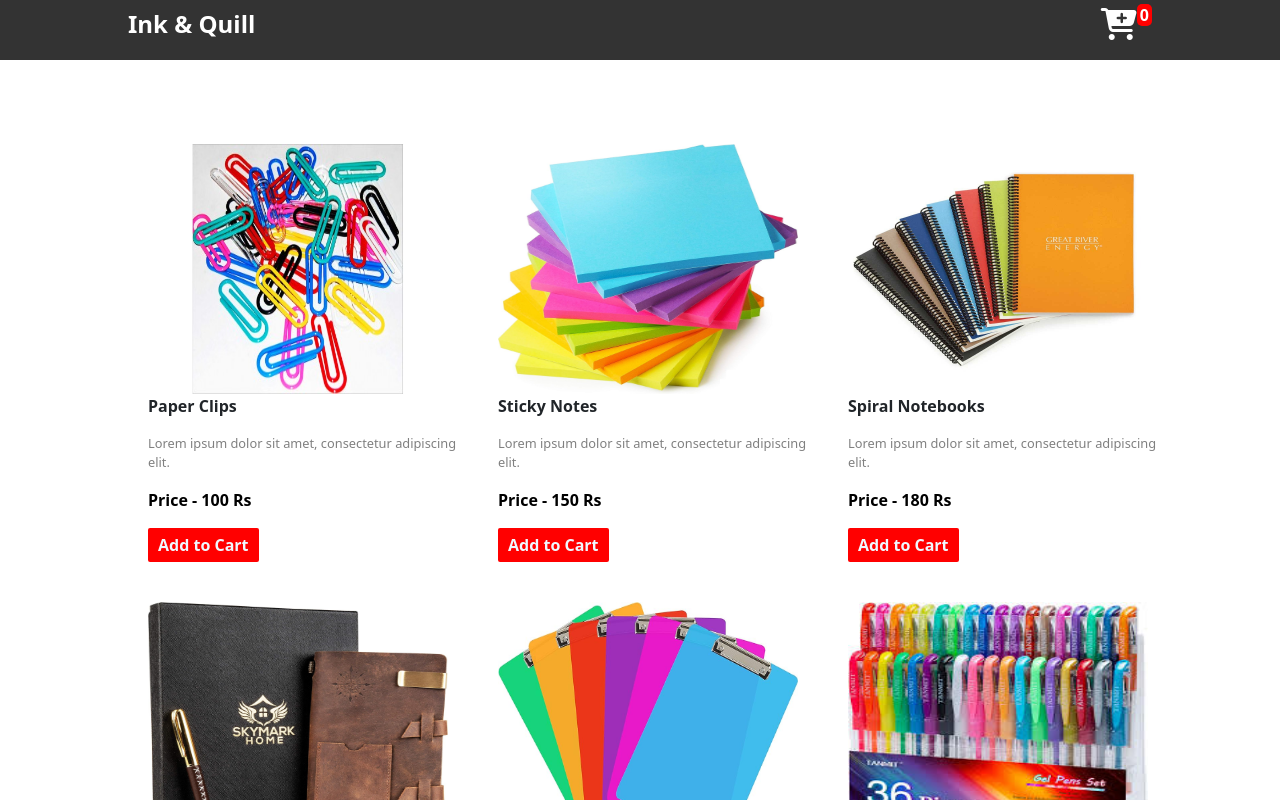
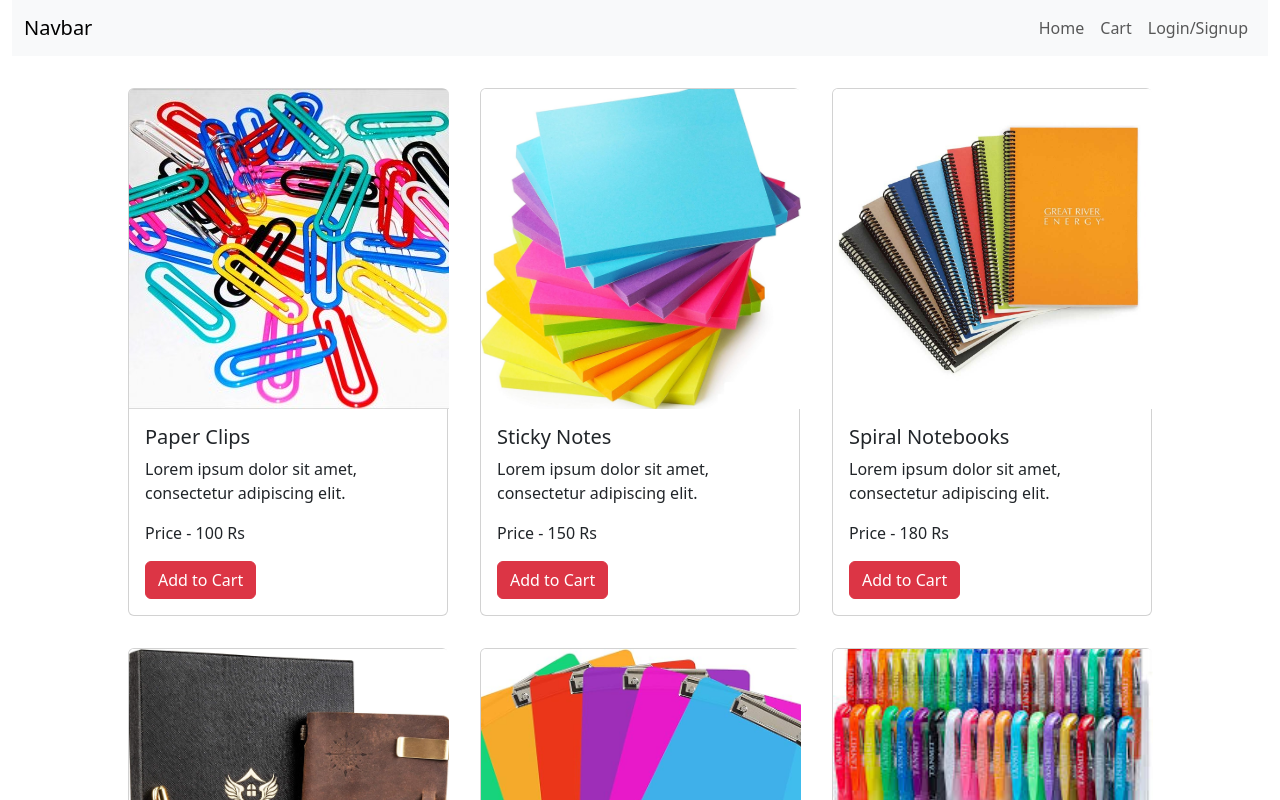
Before and after one commit to tarundhurwe/test-website, a React (Vite) app in the folder E-commerce/Frontend/: page / in a window 1280 px wide. Shown: the top 800 px of the page. Built offline with nearby package versions, Linux system fonts and the light colour scheme.

Commit message:
Added bootstrap

```diff
--- a/E-commerce/Frontend/src/components/Cards.jsx
+++ b/E-commerce/Frontend/src/components/Cards.jsx
@@ -1,5 +1,5 @@
 import React, { useState } from "react";
-import "../App.css";
+import "bootstrap/dist/css/bootstrap.min.css";
 import ProductPage from "./ProductPage";
 
 const Cards = ({ item, handleClick }) => {
@@ -15,17 +15,46 @@ const Cards = ({ item, handleClick }) => {
   };
 
   return (
-    <div className="cards">
-      <div className="image_box" onClick={handleImageClick}>
-        <img src={image} alt="Image" />
+    // <div class="card">
+    //   <div class="card-body" onClick={handleImageClick}>
+    //     <img src={image} class="card-img-top" alt="..." />
+    //   </div>
+    //   <div className="details">
+    //     <h5 class="card-title">{name}</h5>
+    //     <p class="card-text">{description}</p>
+    //     <p class="card-text">Price - {price} Rs</p>
+    //     <button
+    //       type="button"
+    //       class="btn btn-danger"
+    //       onClick={() => handleClick(item)}
+    //     >
+    //       Add to Cart
+    //     </button>
+    //   </div>
+
+    // {showProductPage && (
+    //   <ProductPage product={item} handleClose={handleCloseProductPage} />
+    // )}
+    // </div>
+    <div class="card m-3" style={{ minWidth: "20rem", maxWidth: "20rem" }}>
+      <img
+        src={image}
+        class="card-img-top"
+        alt="..."
+        style={{ width: "20rem", height: "20rem", objectFit: "cover" }}
+      />
+      <div class="card-body">
+        <h5 class="card-title">{name}</h5>
+        <p class="card-text">{description}</p>
+        <p class="card-text">Price - {price} Rs</p>
+        <button
+          type="button"
+          class="btn btn-danger"
+          onClick={() => handleClick(item)}
+        >
+          Add to Cart
+        </button>
       </div>
-      <div className="details">
-        <p>{name}</p>
-        <p>{description}</p>
-        <p>Price - {price} Rs</p>
-        <button onClick={() => handleClick(item)}>Add to Cart</button>
-      </div>
-
       {showProductPage && (
         <ProductPage product={item} handleClose={handleCloseProductPage} />
       )}
--- a/E-commerce/Frontend/src/components/Cart.jsx
+++ b/E-commerce/Frontend/src/components/Cart.jsx
@@ -1,5 +1,5 @@
 import React, { useState, useEffect } from "react";
-import "../App.css";
+import "bootstrap/dist/css/bootstrap.min.css";
 
 const Cart = ({ cart, setCart, handleChange }) => {
   const [price, setPrice] = useState(0);
--- a/E-commerce/Frontend/src/components/Home.jsx
+++ b/E-commerce/Frontend/src/components/Home.jsx
@@ -2,7 +2,8 @@ import React, { useState } from "react";
 import Navbar from "./NavBar";
 import Cart from "./Cart";
 import Product from "./Product";
-import "../App.css";
+// import "../App.css";
+import "bootstrap/dist/css/bootstrap.min.css";
 
 const Home = () => {
   const [show, setShow] = useState(true);
@@ -37,7 +38,8 @@ const Home = () => {
   };
 
   return (
-    <React.Fragment>
+    <div>
+      <div class="container-fluid">
         <Navbar size={cart.length} setShow={setShow} />
         {show ? (
           <Product handleClick={handleClick} />
@@ -47,7 +49,8 @@ const Home = () => {
         {warning && (
           <div className="warning">Item is already added to your cart</div>
         )}
-    </React.Fragment>
+      </div>
+    </div>
   );
 };
 
--- a/E-commerce/Frontend/src/components/NavBar.jsx
+++ b/E-commerce/Frontend/src/components/NavBar.jsx
@@ -1,21 +1,54 @@
 import React from "react";
-import "../App.css";
+// import "../App.css";
+import "bootstrap/dist/css/bootstrap.min.css";
 
 const Navbar = ({ size, setShow }) => {
   return (
-    <nav>
-      <div className="nav_box">
-        <span className="my_shop" onClick={() => setShow(true)}>
-          Ink & Quill
-        </span>
-        <div className="cart" onClick={() => setShow(false)}>
-          <span>
-            <i className="fas fa-cart-plus"></i>
-          </span>
-          <span>{size}</span>
+    <>
+      <nav
+        className="navbar navbar-expand-lg bg-body-tertiary"
+        style={{ maxWidth: "100vw" }}
+      >
+        <div className="container-fluid">
+          <a className="navbar-brand" href="#">
+            Navbar
+          </a>
+          <button
+            className="navbar-toggler"
+            type="button"
+            data-bs-toggle="collapse"
+            data-bs-target="#navbarNav"
+            aria-controls="navbarNav"
+            aria-expanded="false"
+            aria-label="Toggle navigation"
+          >
+            <span className="navbar-toggler-icon"></span>
+          </button>
+          <div
+            className="collapse navbar-collapse justify-content-end"
+            id="navbarNav"
+          >
+            <ul className="navbar-nav">
+              <li className="nav-item">
+                <a className="nav-link" href="#">
+                  Home
+                </a>
+              </li>
+              <li className="nav-item">
+                <a className="nav-link" href="#">
+                  Cart
+                </a>
+              </li>
+              <li className="nav-item">
+                <a className="nav-link" href="#">
+                  Login/Signup
+                </a>
+              </li>
+            </ul>
+          </div>
         </div>
-      </div>
-    </nav>
+      </nav>
+    </>
   );
 };
 
--- a/E-commerce/Frontend/src/components/Product.jsx
+++ b/E-commerce/Frontend/src/components/Product.jsx
@@ -1,11 +1,15 @@
 import React from "react";
 import list from "./data";
 import Cards from "./Cards";
-import "../App.css";
+// import "../App.css";
+import "bootstrap/dist/css/bootstrap.min.css";
 
 const Product = ({ handleClick }) => {
   return (
-    <section>
+    <section
+      className="m-3"
+      style={{ display: "flex", flexWrap: "wrap", justifyContent: "center" }}
+    >
       {list.map((item) => (
         <Cards item={item} key={item.id} handleClick={handleClick} />
       ))}
--- a/E-commerce/Frontend/src/components/ProductPage.jsx
+++ b/E-commerce/Frontend/src/components/ProductPage.jsx
@@ -1,5 +1,5 @@
 import React from "react";
-import "../App.css";
+import "bootstrap/dist/css/bootstrap.min.css";
 
 const ProductPage = ({ product, handleClose }) => {
   const { name, description, price, image } = product;
@@ -7,13 +7,20 @@ const ProductPage = ({ product, handleClose }) => {
   return (
     <div className="product-page">
       <div className="product-details">
-        <img src={image} alt="Product" />
+        <img className="img-fluid" src={image} alt="Product" />
         <div className="details">
           <h2>{name}</h2>
           <p>{description}</p>
           <p>Price: {price} Rs</p>
         </div>
-        <button onClick={handleClose}>Close</button>
+        <button
+          type="button"
+          class="btn btn-secondary"
+          data-bs-dismiss="modal"
+          onClick={handleClose}
+        >
+          Close
+        </button>
       </div>
     </div>
   );
```
Lines whose indentation alone changed are shown as unchanged.
